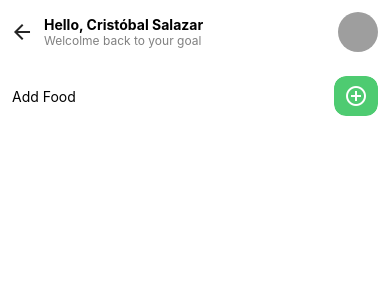
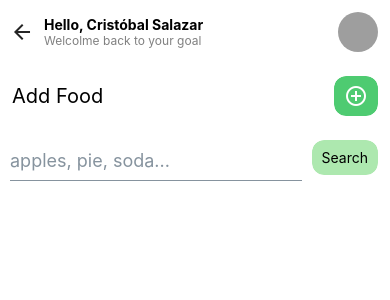
Before and after one commit to KhrisSalazar98/contadorCalorias, a React Native app: screen /AddFood in a window 390 px wide. Shown: the top 300 px of the page. Built offline with nearby package versions, Linux system fonts and the light colour scheme; grey boxes are pictures that could not be loaded.

Commit message:
trabajando en el formulario del modal Add

```diff
--- /dev/null
+++ b/src/components/AddFoodModal/AddFoodModal.tsx
@@ -0,0 +1,66 @@
+import { Button, Icon } from "@rneui/themed";
+import React, {FC} from "react";
+import { Modal, View, StyleSheet} from "react-native";
+
+type AddFoodModalProps = {
+    onClose: () => void;
+    visible: boolean;
+};
+
+const AddFoodModal: FC<AddFoodModalProps> = ({onClose, visible}) => {
+    return (
+        <Modal
+            visible={visible}
+            onRequestClose={onClose}
+            transparent
+            animationType='slide'
+        >
+            <View style={styles.container}>
+                <View style={styles.content}>
+                    <View style={styles.closeContainer}>
+                        <Button
+                            icon={<Icon name="close" size={28} />}
+                            onPress={onClose}
+                            type="clear"
+                        />
+                    </View>
+                    <View style={styles.formItem}>
+
+                    </View>
+
+                </View>
+            </View>
+        </Modal>
+    );
+};
+
+const styles = StyleSheet.create({
+    container: {
+        flex: 1,
+        justifyContent: 'center',
+        alignItems: 'center',
+        backgroundColor: 'rgba(0,0,0,0.5)'
+    },
+    content: {
+        width: '75%',
+        backgroundColor: '#fff',
+        padding: 18,
+        borderRadius: 20,
+        shadowColor: '#000',
+        shadowOffset: {
+            width: 0,
+            height: 2
+        },
+        shadowOpacity: 0.25,
+        shadowRadius: 4,
+        elevation: 5
+    },
+    closeContainer: {
+        alignItems: 'flex-end'
+    },
+    formItem: {
+
+    }
+});
+
+export default AddFoodModal;
--- /dev/null
+++ b/src/components/AddFoodModal/index.tsx
@@ -0,0 +1 @@
+export {default} from './AddFoodModal';
--- a/src/views/AddFood/AddFood.tsx
+++ b/src/views/AddFood/AddFood.tsx
@@ -1,17 +1,25 @@
-import React from 'react';
+import React, {useState} from 'react';
 
 import {View, Text, StyleSheet} from 'react-native';
 import Header from '../../components/Header';
-import { Button, Icon } from '@rneui/themed';
+import { Button, Icon, Input } from '@rneui/themed';
+import AddFoodModal from '../../components/AddFoodModal';
 
 const AddFood = () => {
+
+    const [visible, setVisible] = useState(false);
+
+    const handleModalClose = () => {
+        setVisible(false);
+    };
+
     return (
         <View style={styles.container}>
             <Header />
             <View style={styles.addFoodContainer}>
 
                 <View style={styles.legendContainer}>
-                    <Text>
+                    <Text style={styles.addFoodLegend}>
                         Add Food
                     </Text>
                 </View>
@@ -21,12 +29,26 @@ const AddFood = () => {
                             icon={<Icon name='add-circle-outline' color='#fff' />}
                             radius='lg'
                             color='#4ecb71'
+                            onPress={() => setVisible(true)}
                         />
                     </Text>
                 </View>
 
             </View>
-
+            <View style={styles.searchContainer}>
+                <View style={styles.inputContainer}>
+                    <Input placeholder='apples, pie, soda...' />
+                </View>
+                <View style={styles.searchBtn}>
+                    <Button
+                        title='Search'
+                        color='#ade8af'
+                        titleStyle={styles.searchBtnTitle}
+                        radius='lg'
+                    />
+                </View>
+            </View>
+            <AddFoodModal visible={visible} onClose={handleModalClose} />
         </View>
     );
 };
@@ -48,6 +70,24 @@ const styles = StyleSheet.create({
     addFoodBtnContainer: {
         flex: 1,
         alignItems: 'flex-end'
+    },
+    addFoodLegend: {
+        fontSize: 20
+    },
+    searchContainer: {
+        flexDirection: 'row',
+
+    },
+    inputContainer: {
+        flex: 1,
+        marginLeft: -12
+    },
+    searchBtn: {
+
+    },
+    searchBtnTitle: {
+        color: '#000',
+        fontSize: 14
     }
 });
 
```
